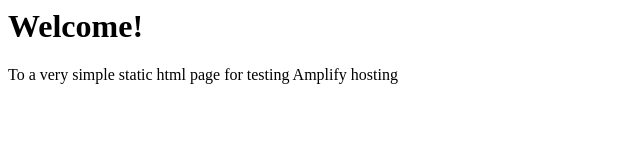
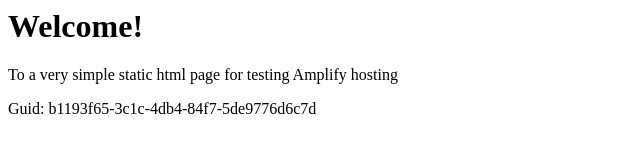
Before and after one commit to aws-aemilia-dub/Github-PR-Commit-Integration-Test-DoNotTouch-GithubWebhookPreviewCanaryTest-v1-prod-eu-west-1, a website: page src/index.html in a window 1280 px wide. Shown: the whole page, without its empty margins (0-640 px from the left). Drawn offline with Linux system fonts and the light colour scheme.

Commit message:
commit from integ tests

```diff
--- a/src/index.html
+++ b/src/index.html
@@ -1,3 +1,5 @@
+
+
 <html lang="en">
 
 <head>
@@ -10,6 +12,6 @@
 <body>
     <h1>Welcome!</h1>
     <p>To a very simple static html page for testing Amplify hosting</p>
-</body>
+    <p>Guid: b1193f65-3c1c-4db4-84f7-5de9776d6c7d</p></body>
 
 </html>
```
